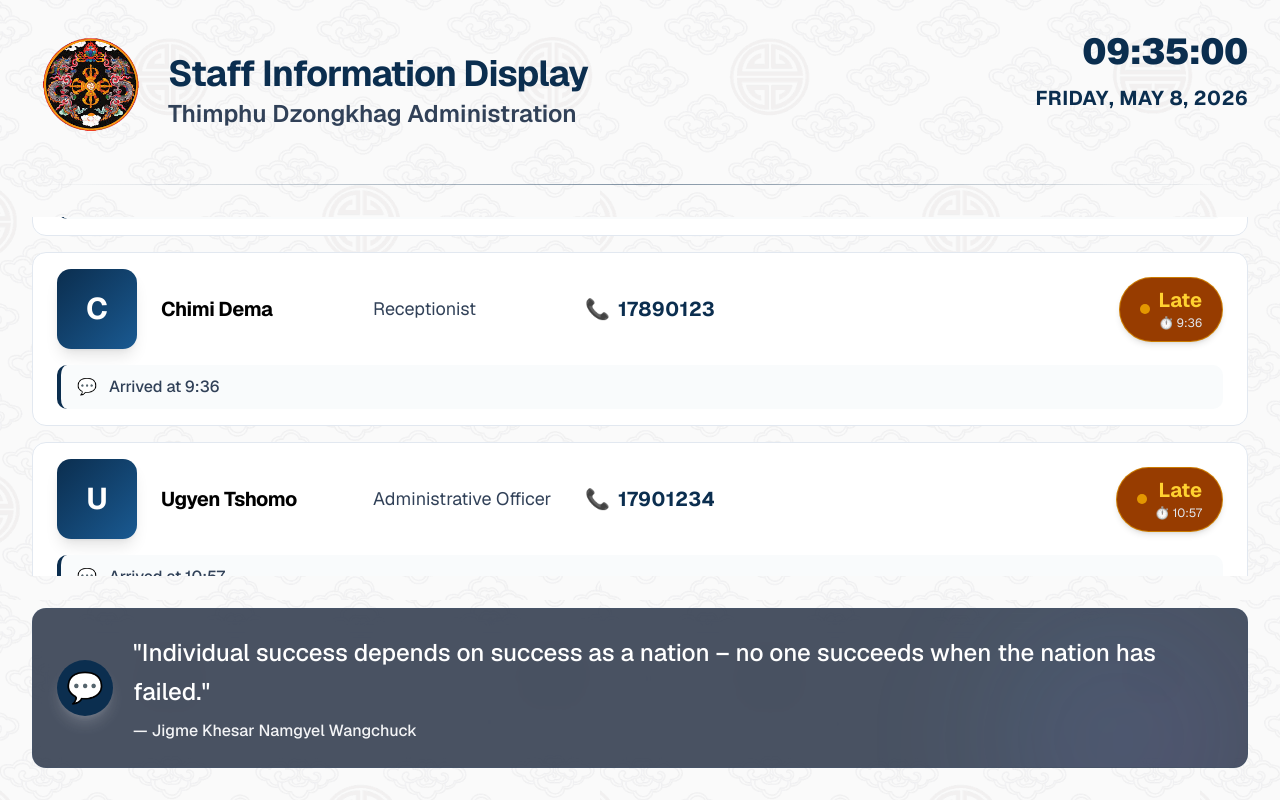
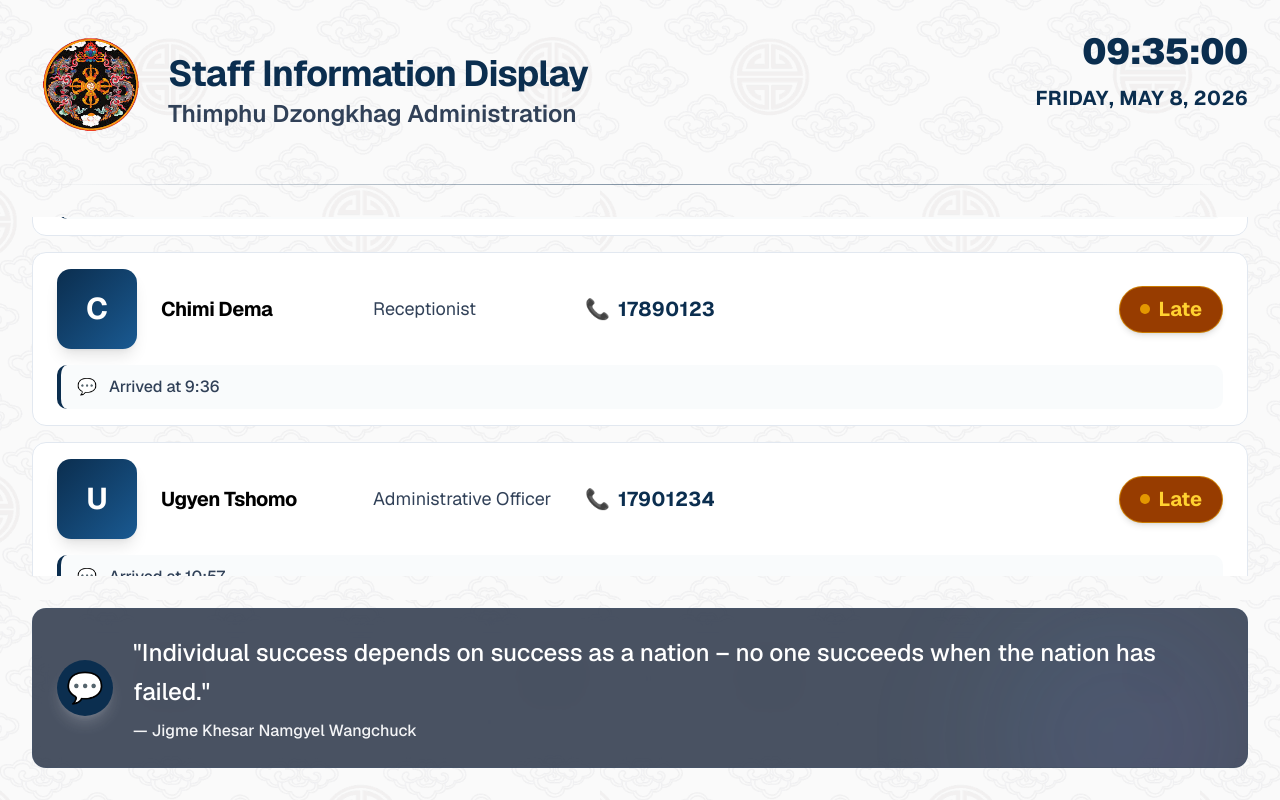
Before and after one commit to yangzoms2023-code/Staff-Attendance-Display-System, a Next.js app in the folder frontend1/file/: page /tv in a window 1280 px wide. Built offline with nearby package versions, Linux system fonts and the light colour scheme.

Commit message:
updated TV readability

```diff
--- a/frontend1/file/app/tv/page.tsx
+++ b/frontend1/file/app/tv/page.tsx
@@ -369,11 +369,6 @@ export default function TVDashboard() {
                                     <div className="text-xl font-bold leading-tight">
                                       {status}
                                     </div>
-                                    {time !== "-" && (
-                                      <div className="text-xs text-slate-200 mt-0.5">
-                                        ⏱️ {time}
-                                      </div>
-                                    )}
                                   </div>
                                 </div>
                               </div>
```
